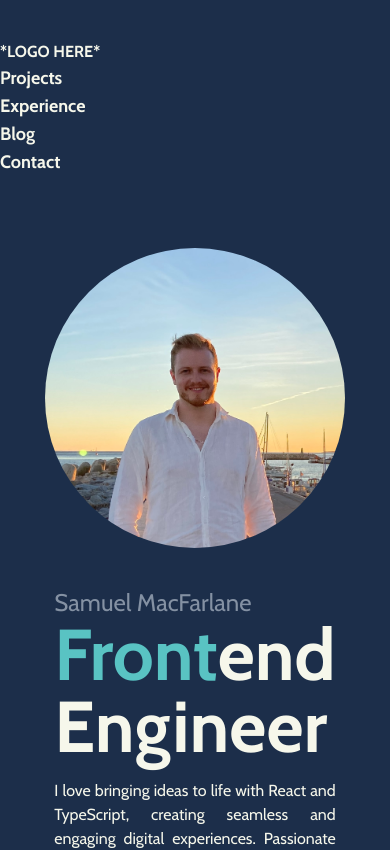
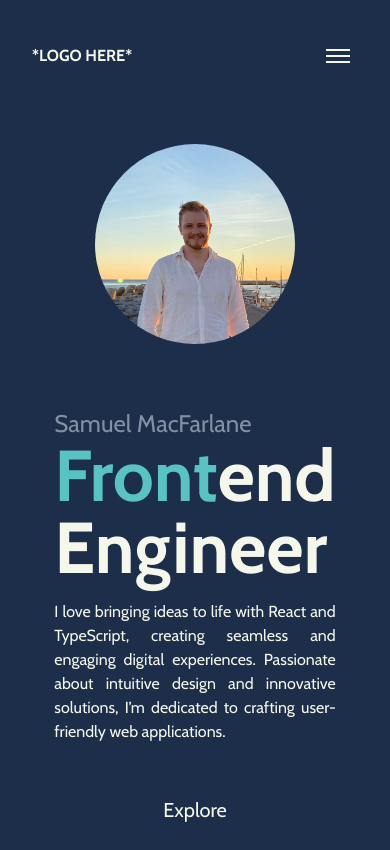
Before and after one commit to sammacfarlane23/portfolio-site-v2, a SvelteKit app: page / in a window 390 px wide. Shown: the top 850 px of the page. Built offline with nearby package versions, Linux system fonts and the light colour scheme; some icons are missing.

Commit message:
feat: make site more responsive

```diff
--- /dev/null
+++ b/src/lib/components/Header.svelte
@@ -0,0 +1,60 @@
+<script lang="ts">
+	import { slide } from 'svelte/transition';
+	let isMenuOpen = false;
+
+	function toggleMenu() {
+		isMenuOpen = !isMenuOpen;
+	}
+</script>
+
+<nav class="sm:px-48 px-8 py-10 z-10 bg-navy w-full">
+	<div class="flex justify-between items-center duration-300">
+		<a href="/" class="text-ivory font-bold"> *LOGO HERE* </a>
+		<!-- Hamburger button for mobile -->
+		<button class="sm:hidden text-ivory p-2 h-8" on:click={toggleMenu} aria-label="Toggle menu">
+			{#if isMenuOpen}
+				<div class="w-6 h-0.5 bg-ivory transform rotate-45 absolute"></div>
+				<div class="w-6 h-0.5 bg-ivory transform -rotate-45"></div>
+			{:else}
+				<div class="w-6 h-0.5 bg-ivory mb-1"></div>
+				<div class="w-6 h-0.5 bg-ivory mb-1"></div>
+				<div class="w-6 h-0.5 bg-ivory"></div>
+			{/if}
+		</button>
+		<!-- Desktop menu -->
+		<ul class="hidden sm:flex flex-row justify-around w-1/2 text-ivory text-lg">
+			<li class="hover:text-grey">
+				<a href="/#projects"> Projects </a>
+			</li>
+			<li class="hover:text-grey">
+				<a href="/#experience"> Experience </a>
+			</li>
+			<li class="hover:text-grey">
+				<a href="/blog"> Blog </a>
+			</li>
+			<li class="hover:text-grey">
+				<a href="/contact"> Contact </a>
+			</li>
+		</ul>
+	</div>
+	<!-- Mobile menu -->
+	{#if isMenuOpen}
+		<ul
+			class="sm:hidden flex flex-col text-ivory text-lg mt-4 space-y-4 text-center"
+			transition:slide={{ duration: 300 }}
+		>
+			<li class="hover:text-grey">
+				<a href="/#projects" on:click={toggleMenu}> Projects </a>
+			</li>
+			<li class="hover:text-grey">
+				<a href="/#experience" on:click={toggleMenu}> Experience </a>
+			</li>
+			<li class="hover:text-grey">
+				<a href="/blog" on:click={toggleMenu}> Blog </a>
+			</li>
+			<li class="hover:text-grey">
+				<a href="/contact" on:click={toggleMenu}> Contact </a>
+			</li>
+		</ul>
+	{/if}
+</nav>
--- a/src/lib/components/ProjectCard.svelte
+++ b/src/lib/components/ProjectCard.svelte
@@ -63,7 +63,7 @@
 	});
 </script>
 
-<section class="text-ivory w-80 flex flex-col justify-around rounded-lg">
+<section class="text-ivory w-80 flex flex-col justify-around rounded-3xl">
 	<a
 		href={demoLink ? demoLink : githubLink}
 		target="_blank"
--- a/src/lib/components/Tabs.svelte
+++ b/src/lib/components/Tabs.svelte
@@ -39,8 +39,8 @@
 
 				<ul class="list-none w-full">
 					{#each item.bullets as bullet}
-						<li class="text-sm flex mb-4">
-							<div class="w-8 mr-4 text-robin-egg-blue"><MdCheck /></div>
+						<li class="text-sm flex mb-4 gap-x-4">
+							<div class="w-6 shrink-0 text-robin-egg-blue"><MdCheck /></div>
 							<span class="max-w-[450px]">{bullet}</span>
 						</li>
 					{/each}
--- a/src/routes/+layout.svelte
+++ b/src/routes/+layout.svelte
@@ -1,29 +1,20 @@
 <script lang="ts">
 	import '../app.css';
+	import Header from '$lib/components/Header.svelte';
 	import DiGithubBadge from 'svelte-icons/di/DiGithubBadge.svelte';
 	import FaLinkedin from 'svelte-icons/fa/FaLinkedin.svelte';
 
 	export const prerender = true;
 	export const trailingSlash = 'always';
+
+	let isMenuOpen = false;
+
+	function toggleMenu() {
+		isMenuOpen = !isMenuOpen;
+	}
 </script>
 
-<nav class="sm:px-48 py-10 z-10 bg-navy w-full flex flex-col sm:flex-row justify-between">
-	<a href="/" class="text-ivory font-bold"> *LOGO HERE* </a>
-	<ul class="flex flex-col sm:flex-row justify-around w-1/2 text-ivory font-bold text-lg">
-		<li class="hover:text-grey">
-			<a href="/#projects"> Projects </a>
-		</li>
-		<li class="hover:text-grey">
-			<a href="/#experience"> Experience </a>
-		</li>
-		<li class="hover:text-grey">
-			<a href="/blog"> Blog </a>
-		</li>
-		<li class="hover:text-grey">
-			<a href="/contact"> Contact </a>
-		</li>
-	</ul>
-</nav>
+<Header />
 
 <div class="bg-navy text-white py-8 px-8 sm:px-32">
 	<slot />
--- a/src/routes/+page.svelte
+++ b/src/routes/+page.svelte
@@ -41,8 +41,8 @@
 </script>
 
 <section class="text-center px-20 h-screen text-ivory">
-	<div class="flex flex-col sm:flex-row-reverse items-center justify-between h-[80vh] text-justify">
-		<img class="rounded-full w-[300px] max-w-none" src={portfolioPicture} alt="Samuel MacFarlane" />
+	<div class="flex flex-col sm:flex-row-reverse items-center sm:justify-between h-[80vh] text-justify">
+		<img class="rounded-full sm:w-[300px] w-[200px] max-w-none max-sm:mb-16" src={portfolioPicture} alt="Samuel MacFarlane" />
 		<div class="max-w-[450px]">
 			<h1 class="text-2xl text-grey">Samuel MacFarlane</h1>
 			<h2 class="text-7xl font-bold mb-4">
@@ -79,7 +79,7 @@
 		Personal Projects<span class="text-robin-egg-blue">.</span>
 	</h2>
 
-	<div class="flex flex-col items-center sm:flex-row justify-between w-full">
+	<div class="flex flex-col items-center sm:flex-row gap-y-10 justify-between w-full">
 		<ProjectCard
 			title="Spotify Assistant"
 			description="Merge your playlists and view your top tracks and artists in one place. Built with React, and the Spotify API."
@@ -97,7 +97,7 @@
 		<ProjectCard
 			title="Portfolio website & blog"
 			description="This is my portfolio website, built with SvelteKit and Tailwind CSS. It's a work in progress, but I'm proud of it so far!"
-			githubLink="https://github.com/sammacfarlane23/react-native-meditation-app"
+			githubLink="https://github.com/sammacfarlane23/portfolio-site-v2"
 			imageSrc="https://placehold.co/320"
 		/>
 	</div>
```
